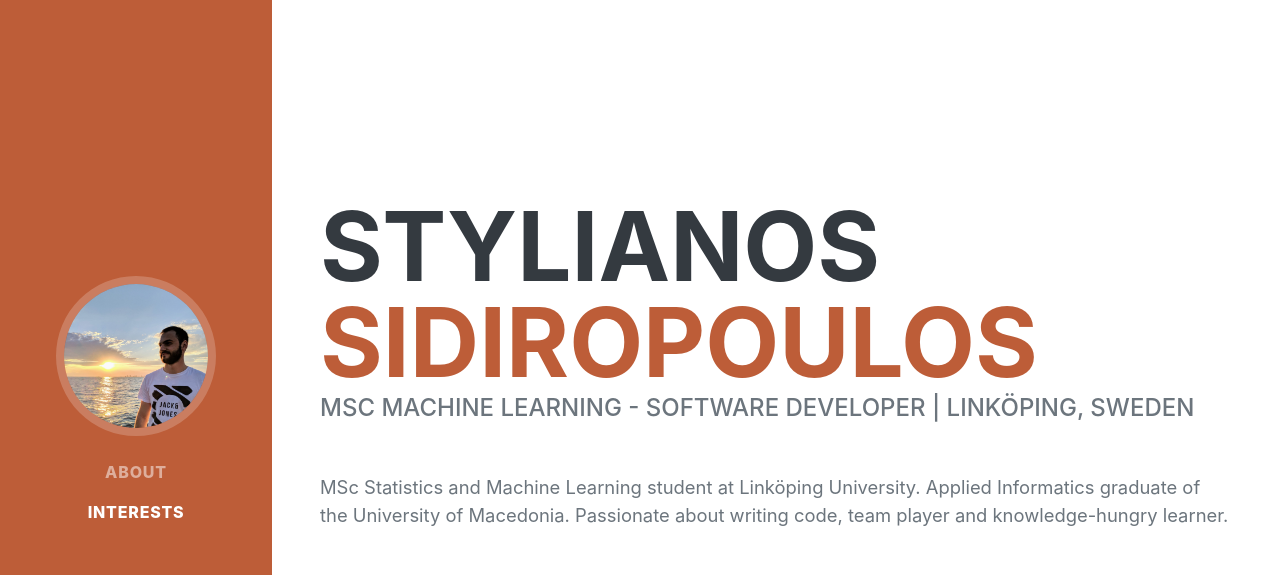
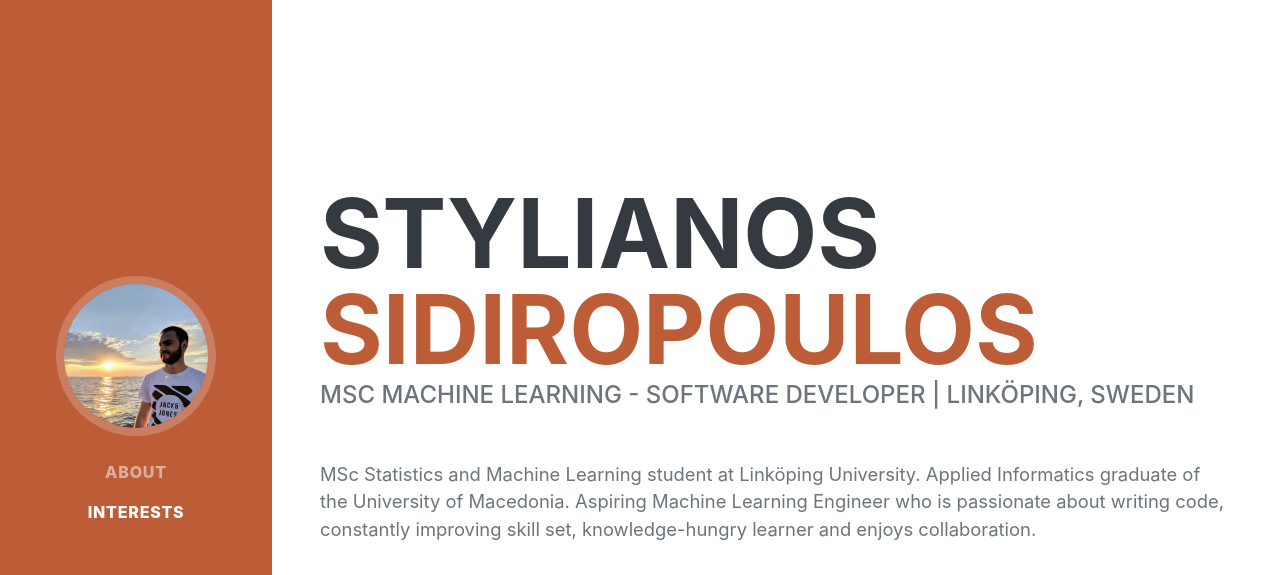
Before and after one commit to steliossid/steliossid.github.io, a plain HTML site: page index.html in a window 1280 px wide. Shown: the top 575 px of the page. Drawn offline with nearby package versions, Linux system fonts and the light colour scheme; a web font is replaced by a local one.

Commit message:
Update index.html

```diff
--- a/index.html
+++ b/index.html
@@ -42,7 +42,7 @@
                     <div class="subheading mb-5">
                         MSc Machine Learning - Software Developer | Linköping, Sweden
                     </div>
-                    <p class="lead mb-5">MSc Statistics and Machine Learning student at Linköping University. Applied Informatics graduate of the University of Macedonia. Passionate about writing code, team player and knowledge-hungry learner.</p>
+                    <p class="lead mb-5">MSc Statistics and Machine Learning student at Linköping University. Applied Informatics graduate of the University of Macedonia. Aspiring Machine Learning Engineer who is passionate about writing code, constantly improving skill set, knowledge-hungry learner and enjoys collaboration. </p>
                     <div class="social-icons">
                         <a href="https://www.linkedin.com/in/steliossid/" target="_blank">
 						<i class="fab fa-linkedin-in"></i>
```
